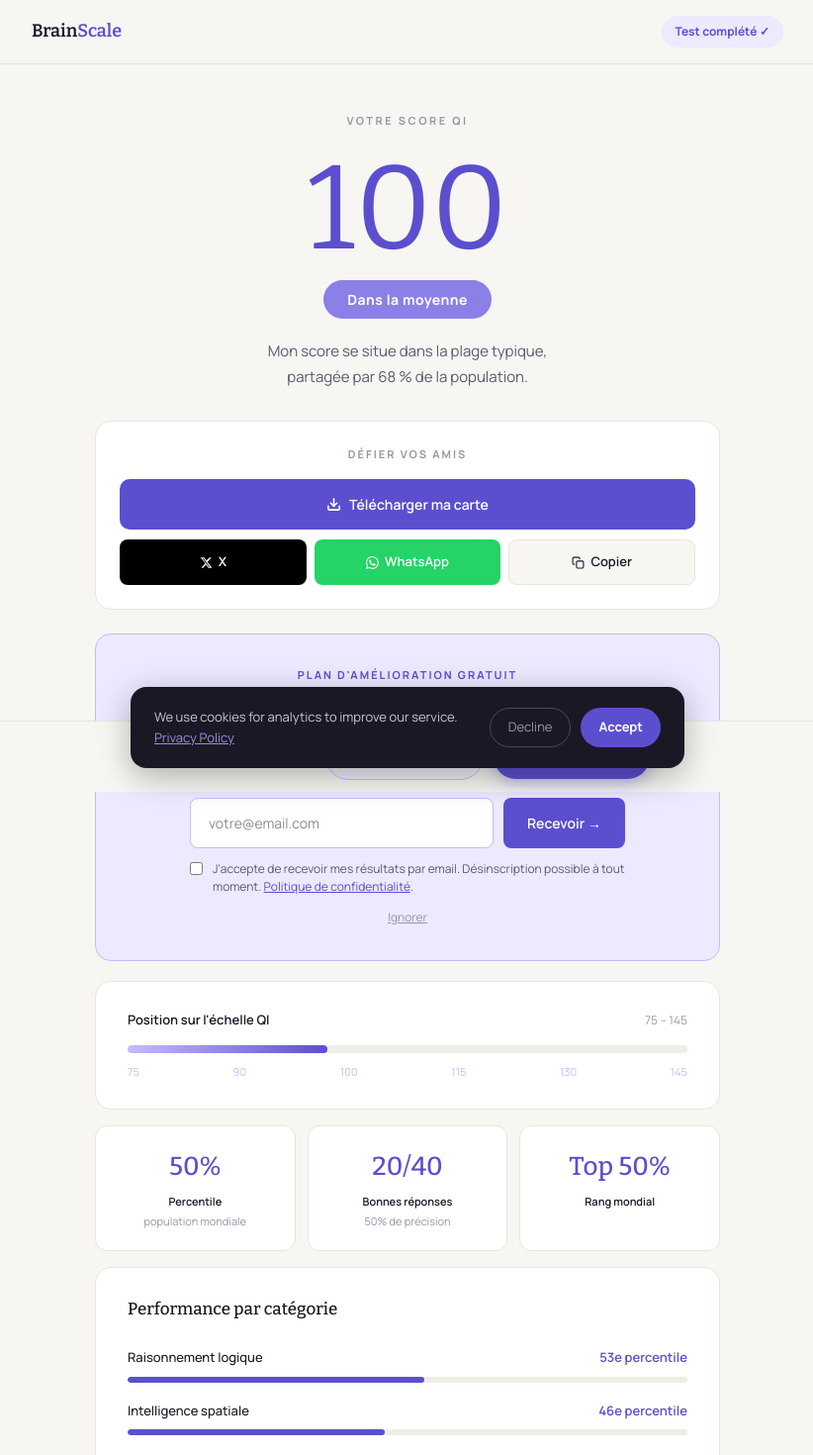
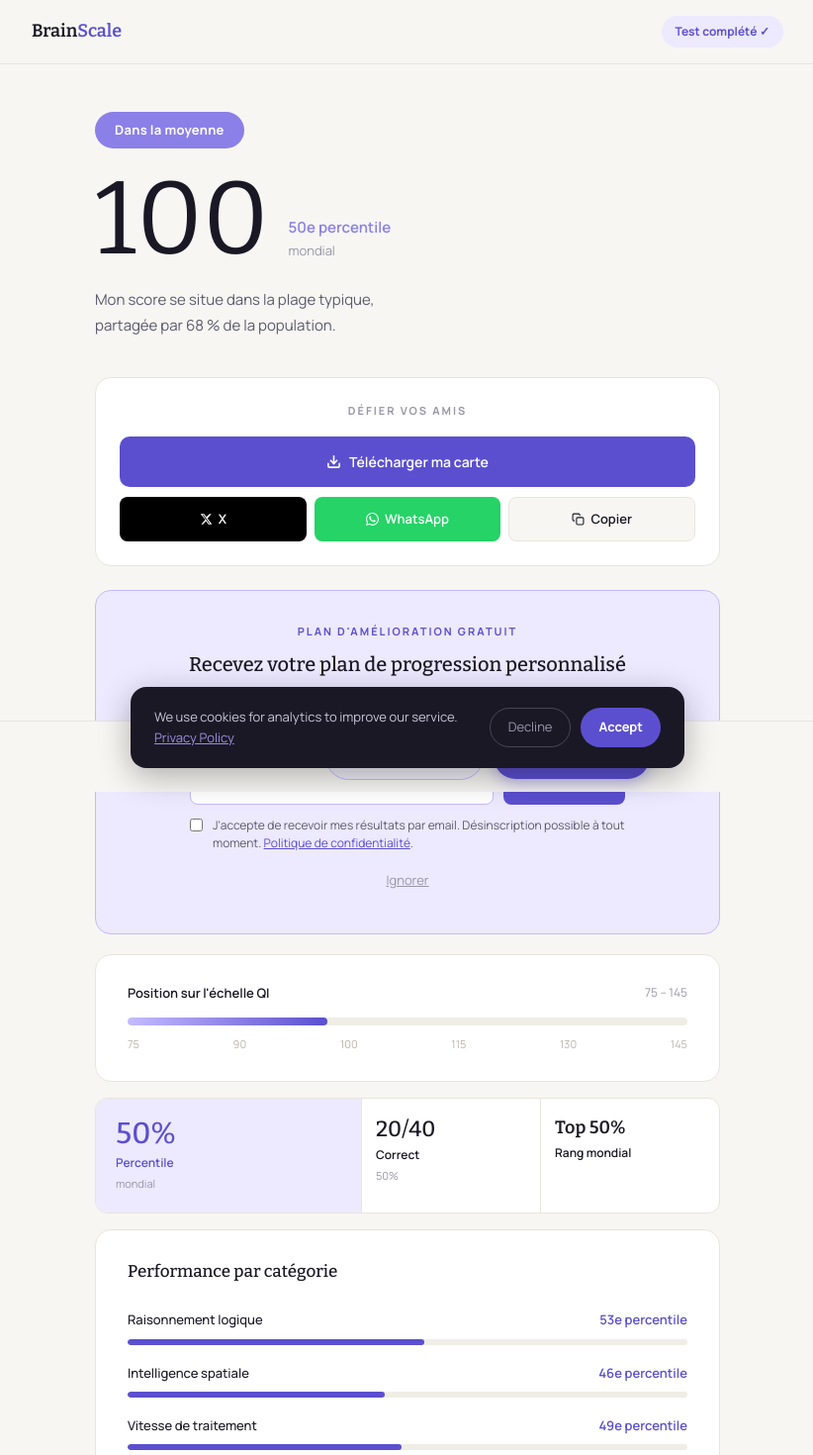
Before and after one commit to devbrainscale/brainscale, a Next.js app: page /fr/results in a window 1280 px wide. Shown: the top 1470 px of the page at 99% size, without its empty margins (228-1050 px from the left). Built offline with nearby package versions, Linux system fonts and the light colour scheme.

Commit message:
fix(checkout): audit fixes — score reveal, stats strip, a11y, perf, badges

```diff
--- a/src/app/fr/results/ResultsContent.tsx
+++ b/src/app/fr/results/ResultsContent.tsx
@@ -360,18 +360,21 @@ export default function FrResultsContent() {
 
       <main style={{ maxWidth: "680px", margin: "0 auto", padding: "48px 24px 80px" }}>
 
-        {/* SCORE HERO */}
-        <div style={{ textAlign: "center", marginBottom: "32px" }}>
-          <p style={{ fontSize: "11px", color: "#9896A8", fontWeight: 700, letterSpacing: "2.5px", textTransform: "uppercase", marginBottom: "20px" }}>
-            Votre score QI
-          </p>
-          <div style={{ fontFamily: "var(--font-display, serif)", fontSize: "clamp(80px, 15vw, 120px)", fontWeight: 300, color: "#5B4FCF", lineHeight: 1, marginBottom: "12px" }}>
-            {score}
-          </div>
-          <div style={{ display: "inline-block", backgroundColor: label.color, color: "#fff", padding: "8px 24px", borderRadius: "999px", fontSize: "14px", fontWeight: 700, letterSpacing: "0.5px", marginBottom: "20px" }}>
+        {/* SCORE REVEAL — label-first, breaks hero-metric template */}
+        <div style={{ marginBottom: "40px" }}>
+          <div style={{ display: "inline-flex", alignItems: "center", gap: "8px", backgroundColor: label.color, color: "#fff", padding: "8px 20px", borderRadius: "999px", fontSize: "13px", fontWeight: 700, letterSpacing: "0.3px", marginBottom: "20px" }}>
             {label.title}
           </div>
-          <p style={{ fontSize: "15px", color: "#5C5A6E", maxWidth: "400px", margin: "0 auto", lineHeight: 1.7, whiteSpace: "pre-line" }}>
+          <div style={{ display: "flex", alignItems: "flex-end", gap: "20px", marginBottom: "16px", flexWrap: "wrap" }}>
+            <div style={{ fontFamily: "var(--font-display, serif)", fontSize: "clamp(72px, 13vw, 104px)", fontWeight: 300, color: "#1A1825", lineHeight: 1 }}>
+              {score}
+            </div>
+            <div style={{ paddingBottom: "10px" }}>
+              <div style={{ fontSize: "15px", color: label.color, fontWeight: 600 }}>{percentile}e percentile</div>
+              <div style={{ fontSize: "13px", color: "#9896A8" }}>mondial</div>
+            </div>
+          </div>
+          <p style={{ fontSize: "15px", color: "#5C5A6E", maxWidth: "420px", lineHeight: 1.7, whiteSpace: "pre-line" }}>
             {label.desc}
           </p>
         </div>
@@ -419,6 +422,7 @@ export default function FrResultsContent() {
             </p>
             <form onSubmit={handleSubscribe} style={{ display: "flex", gap: "10px", maxWidth: "440px", margin: "0 auto", flexWrap: "wrap", justifyContent: "center" }}>
               <input type="email" placeholder="votre@email.com" value={email} onChange={(e) => setEmail(e.target.value)}
+                aria-label="Adresse email"
                 style={{ flex: 1, minWidth: "200px", padding: "13px 18px", borderRadius: "8px", border: "1.5px solid #C4BBFF", fontSize: "14px", outline: "none", backgroundColor: "#fff", color: "#1A1825" }} />
               <button type="submit" disabled={loading}
                 style={{ backgroundColor: "#5B4FCF", color: "#fff", padding: "13px 24px", borderRadius: "8px", fontSize: "14px", fontWeight: 600, border: "none", cursor: loading ? "not-allowed" : "pointer", opacity: loading ? 0.7 : 1, whiteSpace: "nowrap" }}>
@@ -433,7 +437,7 @@ export default function FrResultsContent() {
               </label>
             </div>
             {emailError && <p style={{ color: "#E53E3E", fontSize: "13px", marginTop: "10px" }}>{emailError}</p>}
-            <button onClick={() => setSkipped(true)} style={{ background: "none", border: "none", color: "#9896A8", fontSize: "12px", marginTop: "12px", cursor: "pointer", textDecoration: "underline" }}>
+            <button onClick={() => setSkipped(true)} style={{ background: "none", border: "none", color: "#9896A8", fontSize: "13px", marginTop: "8px", cursor: "pointer", textDecoration: "underline", padding: "10px 16px", display: "inline-block" }}>
               Ignorer
             </button>
           </div>
@@ -452,24 +456,29 @@ export default function FrResultsContent() {
           <div style={{ height: "8px", backgroundColor: "#EFEDE6", borderRadius: "999px", overflow: "hidden", marginBottom: "10px" }}>
             <div style={{ height: "100%", width: `${gaugePercent}%`, borderRadius: "999px", background: "linear-gradient(90deg, #C4BBFF, #5B4FCF)", transition: "width 1s ease" }} />
           </div>
-          <div style={{ display: "flex", justifyContent: "space-between", fontSize: "11px", color: "#C4BBFF" }}>
+          <div style={{ display: "flex", justifyContent: "space-between", fontSize: "11px", color: "#B8B4A8" }}>
             <span>75</span><span>90</span><span>100</span><span>115</span><span>130</span><span>145</span>
           </div>
         </div>
 
-        {/* STATS ROW */}
-        <div style={{ display: "grid", gridTemplateColumns: "repeat(3, 1fr)", gap: "12px", marginBottom: "16px" }}>
-          {[
-            { value: `${percentile}%`, label: "Percentile", sub: "population mondiale" },
-            { value: `${correct}/${total}`, label: "Bonnes réponses", sub: `${accuracy}% de précision` },
-            { value: score >= 130 ? "Top 2%" : score >= 120 ? "Top 9%" : score >= 115 ? "Top 16%" : score >= 110 ? "Top 25%" : score >= 100 ? "Top 50%" : score >= 90 ? "25% inf." : "16% inf.", label: "Rang mondial", sub: "" },
-          ].map((s) => (
-            <div key={s.label} style={{ backgroundColor: "#fff", border: "1px solid #E8E5DC", borderRadius: "12px", padding: "20px 16px", textAlign: "center" }}>
-              <div style={{ fontFamily: "var(--font-display, serif)", fontSize: "26px", fontWeight: 500, color: "#5B4FCF" }}>{s.value}</div>
-              <div style={{ fontSize: "11px", fontWeight: 600, color: "#1A1825", marginTop: "4px" }}>{s.label}</div>
-              {s.sub && <div style={{ fontSize: "11px", color: "#9896A8", marginTop: "2px" }}>{s.sub}</div>}
+        {/* STATS STRIP — différencié, pas de grille identique */}
+        <div style={{ display: "flex", borderRadius: "12px", border: "1px solid #E8E5DC", backgroundColor: "#fff", overflow: "hidden", marginBottom: "16px" }}>
+          <div style={{ flex: "1.5", padding: "20px 20px", borderRight: "1px solid #E8E5DC", backgroundColor: "#EDE9FF" }}>
+            <div style={{ fontFamily: "var(--font-display, serif)", fontSize: "30px", fontWeight: 500, color: "#5B4FCF", lineHeight: 1 }}>{percentile}%</div>
+            <div style={{ fontSize: "12px", color: "#5B4FCF", fontWeight: 600, marginTop: "5px" }}>Percentile</div>
+            <div style={{ fontSize: "11px", color: "#9896A8", marginTop: "2px" }}>mondial</div>
+          </div>
+          <div style={{ flex: "1", padding: "20px 14px", borderRight: "1px solid #E8E5DC" }}>
+            <div style={{ fontFamily: "var(--font-display, serif)", fontSize: "22px", fontWeight: 500, color: "#1A1825", lineHeight: 1 }}>{correct}/{total}</div>
+            <div style={{ fontSize: "12px", color: "#1A1825", fontWeight: 600, marginTop: "5px" }}>Correct</div>
+            <div style={{ fontSize: "11px", color: "#9896A8", marginTop: "2px" }}>{accuracy}%</div>
+          </div>
+          <div style={{ flex: "1", padding: "20px 14px" }}>
+            <div style={{ fontFamily: "var(--font-display, serif)", fontSize: "18px", fontWeight: 600, color: "#1A1825", lineHeight: 1.1 }}>
+              {score >= 130 ? "Top 2%" : score >= 120 ? "Top 9%" : score >= 115 ? "Top 16%" : score >= 110 ? "Top 25%" : score >= 100 ? "Top 50%" : score >= 90 ? "Bot. 25%" : "Bot. 16%"}
             </div>
-          ))}
+            <div style={{ fontSize: "12px", color: "#1A1825", fontWeight: 600, marginTop: "5px" }}>Rang mondial</div>
+          </div>
         </div>
 
         {/* BREAKDOWN */}
@@ -497,7 +506,7 @@ export default function FrResultsContent() {
 
         {/* PREMIUM TEASER */}
         <div style={{ position: "relative", borderRadius: "16px", overflow: "hidden", marginBottom: "28px" }}>
-          <div className="bs-blur-bg" style={{ backgroundColor: "#fff", border: "1px solid #E8E5DC", padding: "32px", filter: "blur(4px)", userSelect: "none", pointerEvents: "none" }}>
+          <div className="bs-blur-bg" style={{ backgroundColor: "#fff", border: "1px solid #E8E5DC", padding: "32px", opacity: 0.12, userSelect: "none", pointerEvents: "none" }} aria-hidden="true">
             <h3 style={{ fontFamily: "var(--font-display, serif)", fontSize: "17px", color: "#1A1825", marginBottom: "16px" }}>Profil cognitif détaillé</h3>
             {["Mémoire de travail : 94e percentile", "Traitement visuo-spatial : 87e percentile", "Raisonnement fluide : 96e percentile", "Vitesse de traitement : 79e percentile", "Attention soutenue : 88e percentile"].map((item) => (
               <div key={item} style={{ padding: "12px 0", borderBottom: "1px solid #E8E5DC", fontSize: "13px", color: "#5C5A6E" }}>{item}</div>
@@ -523,7 +532,7 @@ export default function FrResultsContent() {
                 </button>
               </div>
               <div style={{ flex: "1 1 170px", backgroundColor: "#5B4FCF", borderRadius: "12px", padding: "20px 16px", textAlign: "center", position: "relative" }}>
-                <div style={{ position: "absolute", top: "-12px", left: "50%", transform: "translateX(-50%)", backgroundColor: "#FBBF24", color: "#1A1825", fontSize: "10px", fontWeight: 800, padding: "4px 12px", borderRadius: "999px", whiteSpace: "nowrap", letterSpacing: "0.5px" }}>
+                <div style={{ position: "absolute", top: "-12px", left: "50%", transform: "translateX(-50%)", backgroundColor: "#1A1825", color: "#fff", fontSize: "10px", fontWeight: 800, padding: "4px 12px", borderRadius: "999px", whiteSpace: "nowrap", letterSpacing: "0.5px" }}>
                   LE PLUS POPULAIRE
                 </div>
                 <p style={{ fontSize: "10px", fontWeight: 700, color: "rgba(255,255,255,0.55)", letterSpacing: "1.5px", textTransform: "uppercase", marginBottom: "8px" }}>Premium</p>
@@ -575,7 +584,7 @@ export default function FrResultsContent() {
           .bs-btn-basic, .bs-btn-premium { flex:1; text-align:center; font-size:12px; padding:12px 10px; }
         }
       `}</style>
-      <div style={{ position: "fixed", bottom: 0, left: 0, right: 0, backgroundColor: "rgba(247,246,242,0.97)", backdropFilter: "blur(12px)", borderTop: "1px solid #E8E5DC", padding: "12px 16px", zIndex: 100 }}>
+      <div style={{ position: "fixed", bottom: 0, left: 0, right: 0, backgroundColor: "#F7F6F2", borderTop: "1px solid #E8E5DC", padding: "12px 16px", zIndex: 100 }}>
         <div className="bs-sticky">
           <span className="bs-sticky-label"><strong style={{ color: "#1A1825" }}>Débloquer votre rapport</strong></span>
           <button onClick={() => handleUnlock('basic')} disabled={checkoutLoading !== null} className="bs-btn-basic"
--- a/src/app/results/ResultsContent.tsx
+++ b/src/app/results/ResultsContent.tsx
@@ -358,18 +358,21 @@ export default function ResultsContent() {
 
       <main style={{ maxWidth: "680px", margin: "0 auto", padding: "48px 24px 80px" }}>
 
-        {/* SCORE HERO */}
-        <div style={{ textAlign: "center", marginBottom: "32px" }}>
-          <p style={{ fontSize: "11px", color: "#9896A8", fontWeight: 700, letterSpacing: "2.5px", textTransform: "uppercase", marginBottom: "20px" }}>
-            Your IQ Score
-          </p>
-          <div style={{ fontFamily: "var(--font-display, serif)", fontSize: "clamp(80px, 15vw, 120px)", fontWeight: 300, color: "#5B4FCF", lineHeight: 1, marginBottom: "12px" }}>
-            {score}
-          </div>
-          <div style={{ display: "inline-block", backgroundColor: label.color, color: "#fff", padding: "8px 24px", borderRadius: "999px", fontSize: "14px", fontWeight: 700, letterSpacing: "0.5px", marginBottom: "20px" }}>
+        {/* SCORE REVEAL — label-first, breaks hero-metric template */}
+        <div style={{ marginBottom: "40px" }}>
+          <div style={{ display: "inline-flex", alignItems: "center", gap: "8px", backgroundColor: label.color, color: "#fff", padding: "8px 20px", borderRadius: "999px", fontSize: "13px", fontWeight: 700, letterSpacing: "0.3px", marginBottom: "20px" }}>
             {label.title}
           </div>
-          <p style={{ fontSize: "15px", color: "#5C5A6E", maxWidth: "400px", margin: "0 auto", lineHeight: 1.7, whiteSpace: "pre-line" }}>
+          <div style={{ display: "flex", alignItems: "flex-end", gap: "20px", marginBottom: "16px", flexWrap: "wrap" }}>
+            <div style={{ fontFamily: "var(--font-display, serif)", fontSize: "clamp(72px, 13vw, 104px)", fontWeight: 300, color: "#1A1825", lineHeight: 1 }}>
+              {score}
+            </div>
+            <div style={{ paddingBottom: "10px" }}>
+              <div style={{ fontSize: "15px", color: label.color, fontWeight: 600 }}>{percentile}th percentile</div>
+              <div style={{ fontSize: "13px", color: "#9896A8" }}>worldwide</div>
+            </div>
+          </div>
+          <p style={{ fontSize: "15px", color: "#5C5A6E", maxWidth: "420px", lineHeight: 1.7, whiteSpace: "pre-line" }}>
             {label.desc}
           </p>
         </div>
@@ -417,6 +420,7 @@ export default function ResultsContent() {
             </p>
             <form onSubmit={handleSubscribe} style={{ display: "flex", gap: "10px", maxWidth: "440px", margin: "0 auto", flexWrap: "wrap", justifyContent: "center" }}>
               <input type="email" placeholder="your@email.com" value={email} onChange={(e) => setEmail(e.target.value)}
+                aria-label="Email address"
                 style={{ flex: 1, minWidth: "200px", padding: "13px 18px", borderRadius: "8px", border: "1.5px solid #C4BBFF", fontSize: "14px", outline: "none", backgroundColor: "#fff", color: "#1A1825" }} />
               <button type="submit" disabled={loading}
                 style={{ backgroundColor: "#5B4FCF", color: "#fff", padding: "13px 24px", borderRadius: "8px", fontSize: "14px", fontWeight: 600, border: "none", cursor: loading ? "not-allowed" : "pointer", opacity: loading ? 0.7 : 1, whiteSpace: "nowrap" }}>
@@ -431,7 +435,7 @@ export default function ResultsContent() {
               </label>
             </div>
             {emailError && <p style={{ color: "#E53E3E", fontSize: "13px", marginTop: "10px" }}>{emailError}</p>}
-            <button onClick={() => setSkipped(true)} style={{ background: "none", border: "none", color: "#9896A8", fontSize: "12px", marginTop: "12px", cursor: "pointer", textDecoration: "underline" }}>
+            <button onClick={() => setSkipped(true)} style={{ background: "none", border: "none", color: "#9896A8", fontSize: "13px", marginTop: "8px", cursor: "pointer", textDecoration: "underline", padding: "10px 16px", display: "inline-block" }}>
               Skip
             </button>
           </div>
@@ -450,24 +454,29 @@ export default function ResultsContent() {
           <div style={{ height: "8px", backgroundColor: "#EFEDE6", borderRadius: "999px", overflow: "hidden", marginBottom: "10px" }}>
             <div style={{ height: "100%", width: `${gaugePercent}%`, borderRadius: "999px", background: "linear-gradient(90deg, #C4BBFF, #5B4FCF)", transition: "width 1s ease" }} />
           </div>
-          <div style={{ display: "flex", justifyContent: "space-between", fontSize: "11px", color: "#C4BBFF" }}>
+          <div style={{ display: "flex", justifyContent: "space-between", fontSize: "11px", color: "#B8B4A8" }}>
             <span>75</span><span>90</span><span>100</span><span>115</span><span>130</span><span>145</span>
           </div>
         </div>
 
-        {/* STATS ROW */}
-        <div style={{ display: "grid", gridTemplateColumns: "repeat(3, 1fr)", gap: "12px", marginBottom: "16px" }}>
-          {[
-            { value: `${percentile}%`, label: "Percentile", sub: "world population" },
-            { value: `${correct}/${total}`, label: "Correct answers", sub: `${accuracy}% accuracy` },
-            { value: score >= 130 ? "Top 2%" : score >= 120 ? "Top 9%" : score >= 115 ? "Top 16%" : score >= 110 ? "Top 25%" : score >= 100 ? "Top 50%" : score >= 90 ? "Bottom 25%" : "Bottom 16%", label: "World rank", sub: "" },
-          ].map((s) => (
-            <div key={s.label} style={{ backgroundColor: "#fff", border: "1px solid #E8E5DC", borderRadius: "12px", padding: "20px 16px", textAlign: "center" }}>
-              <div style={{ fontFamily: "var(--font-display, serif)", fontSize: "26px", fontWeight: 500, color: "#5B4FCF" }}>{s.value}</div>
-              <div style={{ fontSize: "11px", fontWeight: 600, color: "#1A1825", marginTop: "4px" }}>{s.label}</div>
-              {s.sub && <div style={{ fontSize: "11px", color: "#9896A8", marginTop: "2px" }}>{s.sub}</div>}
+        {/* STATS STRIP — differentiated, not identical cards */}
+        <div style={{ display: "flex", borderRadius: "12px", border: "1px solid #E8E5DC", backgroundColor: "#fff", overflow: "hidden", marginBottom: "16px" }}>
+          <div style={{ flex: "1.5", padding: "20px 20px", borderRight: "1px solid #E8E5DC", backgroundColor: "#EDE9FF" }}>
+            <div style={{ fontFamily: "var(--font-display, serif)", fontSize: "30px", fontWeight: 500, color: "#5B4FCF", lineHeight: 1 }}>{percentile}%</div>
+            <div style={{ fontSize: "12px", color: "#5B4FCF", fontWeight: 600, marginTop: "5px" }}>Percentile</div>
+            <div style={{ fontSize: "11px", color: "#9896A8", marginTop: "2px" }}>worldwide</div>
+          </div>
+          <div style={{ flex: "1", padding: "20px 14px", borderRight: "1px solid #E8E5DC" }}>
+            <div style={{ fontFamily: "var(--font-display, serif)", fontSize: "22px", fontWeight: 500, color: "#1A1825", lineHeight: 1 }}>{correct}/{total}</div>
+            <div style={{ fontSize: "12px", color: "#1A1825", fontWeight: 600, marginTop: "5px" }}>Correct</div>
+            <div style={{ fontSize: "11px", color: "#9896A8", marginTop: "2px" }}>{accuracy}%</div>
+          </div>
+          <div style={{ flex: "1", padding: "20px 14px" }}>
+            <div style={{ fontFamily: "var(--font-display, serif)", fontSize: "18px", fontWeight: 600, color: "#1A1825", lineHeight: 1.1 }}>
+              {score >= 130 ? "Top 2%" : score >= 120 ? "Top 9%" : score >= 115 ? "Top 16%" : score >= 110 ? "Top 25%" : score >= 100 ? "Top 50%" : score >= 90 ? "Bot. 25%" : "Bot. 16%"}
             </div>
-          ))}
+            <div style={{ fontSize: "12px", color: "#1A1825", fontWeight: 600, marginTop: "5px" }}>World rank</div>
+          </div>
         </div>
 
         {/* BREAKDOWN */}
@@ -495,7 +504,7 @@ export default function ResultsContent() {
 
         {/* PREMIUM TEASER */}
         <div style={{ position: "relative", borderRadius: "16px", overflow: "hidden", marginBottom: "28px" }}>
-          <div className="bs-blur-bg" style={{ backgroundColor: "#fff", border: "1px solid #E8E5DC", padding: "32px", filter: "blur(4px)", userSelect: "none", pointerEvents: "none" }}>
+          <div className="bs-blur-bg" style={{ backgroundColor: "#fff", border: "1px solid #E8E5DC", padding: "32px", opacity: 0.12, userSelect: "none", pointerEvents: "none" }} aria-hidden="true">
             <h3 style={{ fontFamily: "var(--font-display, serif)", fontSize: "17px", color: "#1A1825", marginBottom: "16px" }}>Detailed cognitive profile</h3>
             {["Working Memory Index: 94th percentile", "Visual-Spatial Processing: 87th percentile", "Fluid Reasoning: 96th percentile", "Processing Speed: 79th percentile", "Sustained Attention: 88th percentile"].map((item) => (
               <div key={item} style={{ padding: "12px 0", borderBottom: "1px solid #E8E5DC", fontSize: "13px", color: "#5C5A6E" }}>{item}</div>
@@ -521,7 +530,7 @@ export default function ResultsContent() {
                 </button>
               </div>
               <div style={{ flex: "1 1 170px", backgroundColor: "#5B4FCF", borderRadius: "12px", padding: "20px 16px", textAlign: "center", position: "relative" }}>
-                <div style={{ position: "absolute", top: "-12px", left: "50%", transform: "translateX(-50%)", backgroundColor: "#FBBF24", color: "#1A1825", fontSize: "10px", fontWeight: 800, padding: "4px 12px", borderRadius: "999px", whiteSpace: "nowrap", letterSpacing: "0.5px" }}>
+                <div style={{ position: "absolute", top: "-12px", left: "50%", transform: "translateX(-50%)", backgroundColor: "#1A1825", color: "#fff", fontSize: "10px", fontWeight: 800, padding: "4px 12px", borderRadius: "999px", whiteSpace: "nowrap", letterSpacing: "0.5px" }}>
                   MOST POPULAR
                 </div>
                 <p style={{ fontSize: "10px", fontWeight: 700, color: "rgba(255,255,255,0.55)", letterSpacing: "1.5px", textTransform: "uppercase", marginBottom: "8px" }}>Premium</p>
@@ -573,7 +582,7 @@ export default function ResultsContent() {
           .bs-btn-basic, .bs-btn-premium { flex:1; text-align:center; font-size:12px; padding:12px 10px; }
         }
       `}</style>
-      <div style={{ position: "fixed", bottom: 0, left: 0, right: 0, backgroundColor: "rgba(247,246,242,0.97)", backdropFilter: "blur(12px)", borderTop: "1px solid #E8E5DC", padding: "12px 16px", zIndex: 100 }}>
+      <div style={{ position: "fixed", bottom: 0, left: 0, right: 0, backgroundColor: "#F7F6F2", borderTop: "1px solid #E8E5DC", padding: "12px 16px", zIndex: 100 }}>
         <div className="bs-sticky">
           <span className="bs-sticky-label"><strong style={{ color: "#1A1825" }}>Unlock your report</strong></span>
           <button onClick={() => handleUnlock('basic')} disabled={checkoutLoading !== null} className="bs-btn-basic"
```
Also changed, not shown: src/app/fr/test/page.tsx (+1 -1 lines), src/app/test/page.tsx (+1 -1 lines).
